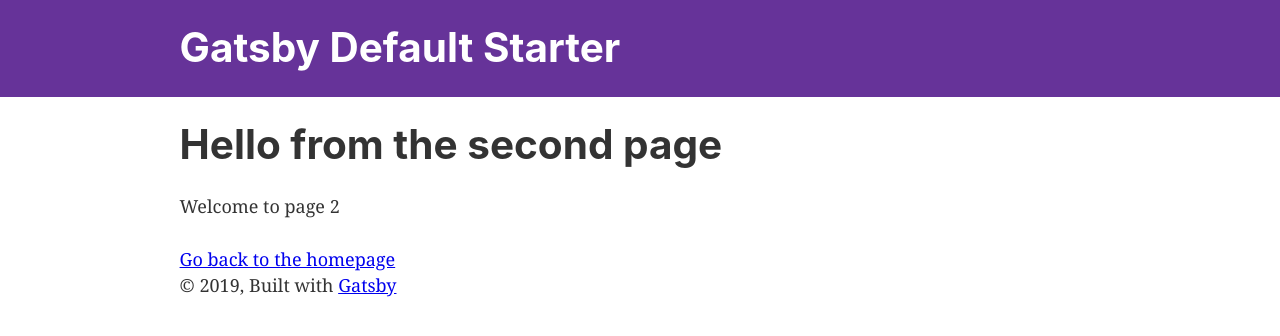
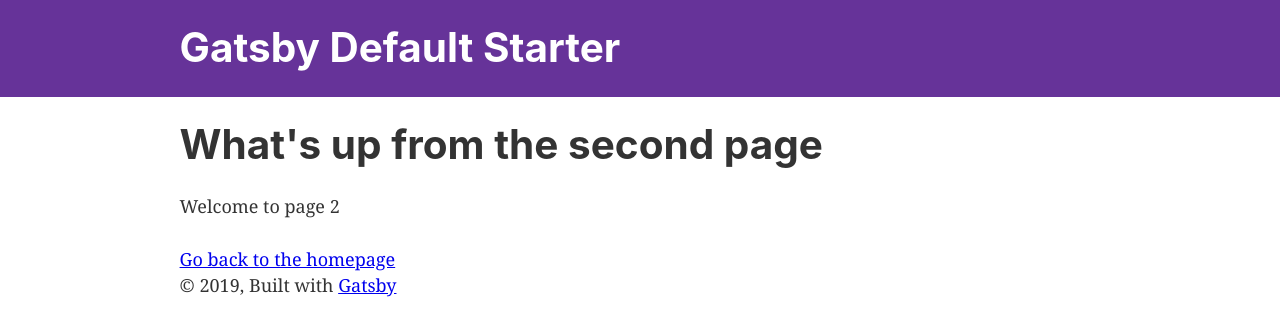
Before and after one commit to ynaveed/monster, a Gatsby site: page /page-2 in a window 1280 px wide. Built offline with nearby package versions, Linux system fonts and the light colour scheme; Gatsby itself is replaced by a stand-in of ours.

Commit message:
User change

```diff
--- a/src/pages/page-2.js
+++ b/src/pages/page-2.js
@@ -7,7 +7,7 @@ import SEO from "../components/seo"
 const SecondPage = () => (
   <Layout>
     <SEO title="Page two" />
-    <h1>Hello from the second page</h1>
+    <h1>What's up from the second page</h1>
     <p>Welcome to page 2</p>
     <Link to="/">Go back to the homepage</Link>
   </Layout>
```
